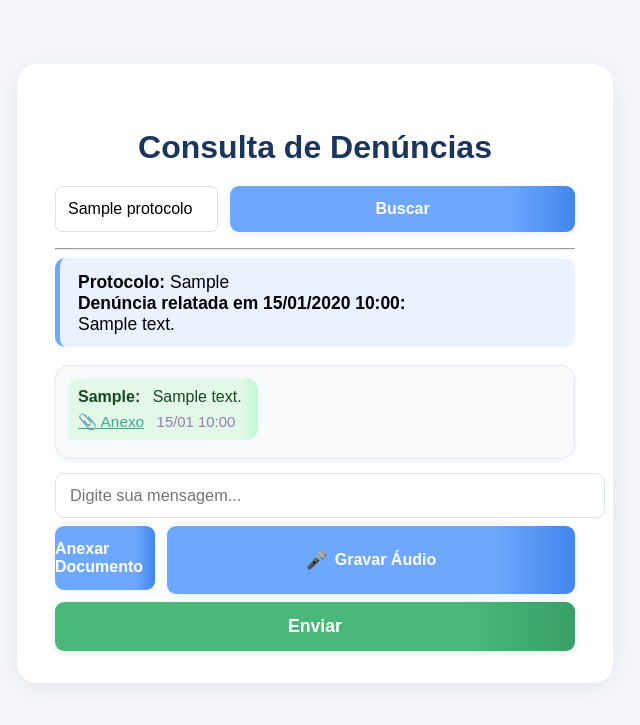
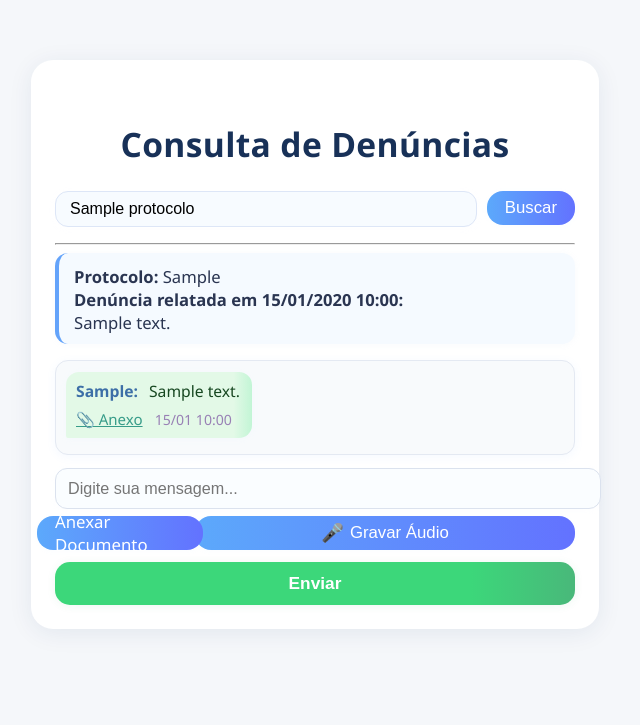
Before and after one commit to Biocamp/canal-denuncias, a Flask app: template templates/consulta.html in a window 1280 px wide. Shown: the top 725 px of the page, without its empty margins (325-965 px from the left). Run offline with Flask 3, Linux system fonts and the light colour scheme; tables that the repository leaves empty hold one stand-in row (values such as "Sample post"); the template is opened without the code that fills it: values that come from a table or form of the project are taken from there, most other values are stand-ins (such as "Sample title", 1, 10 or a date in 2020).

Commit message:
Ajuste visual na tela de consulta: layout mais clean, botões menores e barra de gravação estilo WhatsApp

```diff
--- a/templates/consulta.html
+++ b/templates/consulta.html
@@ -7,77 +7,99 @@
   <style>
     body {
       background: #f5f7fa;
-      font-family: Arial, sans-serif;
+      font-family: 'Segoe UI', Arial, sans-serif;
+      margin: 0;
+      padding: 0;
     }
     .container {
       max-width: 520px;
-      margin: 64px auto;
-      padding: 44px 38px 32px 38px;
+      margin: 60px auto;
+      padding: 38px 24px 24px 24px;
       background: #fff;
-      border-radius: 20px;
-      box-shadow: 0 4px 24px #00306118;
+      border-radius: 22px;
+      box-shadow: 0 4px 24px #00306114;
       position: relative;
     }
     h1 {
       text-align: center;
-      color: #1a355e;
+      color: #183158;
       font-weight: 700;
-      font-size: 2rem;
-      margin-bottom: 20px;
+      font-size: 2.1rem;
+      margin-bottom: 24px;
+      letter-spacing: 0.01em;
     }
     .protocolo-form {
       display: flex;
-      gap: 12px;
+      gap: 10px;
       margin-bottom: 16px;
       justify-content: center;
     }
     .protocolo-form input[type="text"] {
       flex: 1 1 auto;
-      border-radius: 7px;
-      border: 1.2px solid #dbe2ee;
-      padding: 10px 12px;
+      border-radius: 13px;
+      border: 1.3px solid #dde6f7;
+      padding: 8px 14px;
       font-size: 1rem;
       outline: none;
+      background: #f7fbff;
+      box-shadow: 0 1.5px 7px #eaf3ff10;
+      transition: border .15s;
       min-width: 0;
-      box-shadow: 0 1.5px 7px #eaf3ff18;
-      transition: border .18s;
     }
     .protocolo-form input[type="text"]:focus {
-      border-color: #6ea8fe;
+      border-color: #5ea4fd;
     }
-    .protocolo-form .btn-azul {
-      min-width: 100px;
+    .btn-clean {
+      min-width: 85px;
+      height: 34px;
+      padding: 0 18px;
+      border-radius: 16px;
+      font-size: 1.05rem;
+      font-weight: 500;
+      background: linear-gradient(90deg, #5ca9fb 0%, #6372ff 100%);
+      color: #fff;
+      border: none;
+      transition: background 0.17s, box-shadow 0.17s;
+      box-shadow: 0 1px 5px 0 #b7e1fb10;
+      cursor: pointer;
+      outline: none;
+      display: flex;
+      align-items: center;
+      justify-content: center;
     }
+    .btn-clean:active { background: #4154d4; }
     .denuncia-bloco {
-      background: #eaf2ff;
-      border-left: 5px solid #6ea8fe;
-      padding: 14px 18px 12px 18px;
-      margin-bottom: 18px;
-      border-radius: 10px;
-      font-size: 1.09rem;
-      box-shadow: 0 1px 6px #b4c8e516;
+      background: #f5faff;
+      border-left: 4px solid #63a3fa;
+      padding: 12px 15px 10px 15px;
+      margin-bottom: 16px;
+      border-radius: 13px;
+      font-size: 1.04rem;
       font-weight: 500;
+      color: #2a3551;
+      box-shadow: 0 1px 6px #b4c8e513;
     }
     .chat-container {
       background: #f8fafc;
-      border: 1.5px solid #e4e9f2;
-      border-radius: 14px;
-      max-height: 240px;
+      border: 1.3px solid #e4e9f2;
+      border-radius: 13px;
+      max-height: 235px;
       overflow-y: auto;
-      padding: 12px 12px 6px 12px;
-      margin-bottom: 14px;
-      box-shadow: 0 2px 10px #6ea8fe1a;
+      padding: 11px 10px 5px 10px;
+      margin-bottom: 13px;
+      box-shadow: 0 2px 10px #6ea8fe12;
     }
     .chat-msg {
-      margin-bottom: 12px;
-      padding: 10px 16px 9px 10px;
-      border-radius: 12px;
-      min-width: 100px;
+      margin-bottom: 11px;
+      padding: 8px 12px 8px 10px;
+      border-radius: 13px;
+      min-width: 90px;
       max-width: 90%;
       word-break: break-word;
       display: inline-block;
-      box-shadow: 0 1px 6px #d4eaff29;
+      box-shadow: 0 1px 6px #d4eaff1c;
       position: relative;
+      font-size: 0.98em;
     }
     .chat-user {
       background: linear-gradient(90deg, #e7f4fd 90%, #d3e6fb 100%);
@@ -96,34 +118,36 @@
       border-bottom-left-radius: 2px;
     }
     .chat-author {
-      font-weight: bold;
+      font-weight: 600;
       font-size: 1em;
-      margin-right: 8px;
+      margin-right: 7px;
+      color: #3d6fa7;
     }
     .chat-date {
-      font-size: 0.93em;
+      font-size: 0.90em;
       color: #86a;
       margin-left: 8px;
-      opacity: .85;
+      opacity: .82;
     }
     .chat-anexo-link {
       display: inline-block;
       margin: 7px 0 0 0;
       font-size: 0.96em;
-      color: #3fa889;
+      color: #379c89;
       text-decoration: underline;
     }
     .clearfix::after { content: ""; display: table; clear: both; }
     .chat-form input[type="text"] {
       width: 100%;
-      border-radius: 9px;
+      border-radius: 12px;
       border: 1.2px solid #dbe2ee;
-      padding: 12px 14px;
-      font-size: 1.02rem;
+      padding: 10px 12px;
+      font-size: 1.01rem;
       outline: none;
+      background: #fafdff;
       box-shadow: 0 1.5px 7px #eaf3ff1c;
-      transition: border .17s;
-      margin-bottom: 8px;
+      transition: border .15s;
+      margin-bottom: 7px;
     }
     .chat-form input[type="text"]:focus {
       border-color: #6ea8fe;
@@ -131,56 +155,76 @@
     .input-file-wrap {
       position: relative;
       flex: 1;
-      min-width: 100px;
-      max-width: 150px;
+      min-width: 80px;
+      max-width: 130px;
       display: flex;
       flex-direction: column;
       align-items: center;
     }
-    .input-file { opacity: 0; width: 100%; height: 41px; position: absolute; left: 0; top: 0; cursor: pointer; z-index: 2; }
-    .label-file.btn-azul { width:100%; }
+    .input-file { opacity: 0; width: 100%; height: 34px; position: absolute; left: 0; top: 0; cursor: pointer; z-index: 2; }
+    .label-file.btn-clean { width: 100%; }
     .filename { font-size: .93rem; color: #3770a7; margin-top: 4px; word-break: break-all; }
-    .btn-azul {
-      background: linear-gradient(90deg,#6ea8fe 80%,#4186ec 100%) !important;
-      color: #fff !important;
-      font-weight: bold !important;
-      border: none !important;
-      border-radius: 9px !important;
-      padding: 14px 0 !important;
-      font-size: 1rem !important;
-      box-shadow: 0 2px 8px #6ea8fe26 !important;
-      width: 100% !important;
-      cursor: pointer !important;
-      display: flex !important;
-      align-items: center !important;
-      justify-content: center !important;
-      margin-bottom: 0 !important;
-      min-width: 0 !important;
-    }
-    .btn-azul:hover { background: linear-gradient(90deg,#4186ec 80%,#6ea8fe 100%) !important; }
     .btn-verde {
-      width:100%; background: linear-gradient(90deg,#49b87a 80%,#38a067 100%);
-      color:#fff; font-weight:bold; font-size:1.1rem; border:none; border-radius:9px; padding:14px 0;
-      box-shadow:0 2px 8px #38a06732; transition:background .2s, box-shadow .2s; cursor:pointer;
+      width:100%; background: linear-gradient(90deg,#3cd77a 80%,#49b87a 100%);
+      color:#fff; font-weight:600; font-size:1.08rem; border:none; border-radius:15px; padding:11px 0;
+      box-shadow:0 1px 8px #38a06716; transition:background .17s, box-shadow .17s; cursor:pointer;
       display: flex; align-items: center; justify-content: center; margin-top: 8px;
+      min-height: 40px;
     }
     .btn-verde:hover { background: linear-gradient(90deg,#38a067 85%,#49b87a 100%); }
-    .btn-vermelho {
-      background: linear-gradient(90deg,#fb5656 80%,#c32525 100%) !important;
-      color: #fff !important;
-      font-weight: bold !important;
-      border: none !important;
-      border-radius: 9px !important;
-      padding: 12px 0 !important;
-      font-size: 1rem !important;
-      box-shadow: 0 2px 8px #f57b7b26 !important;
-      width: 100% !important;
-      cursor: pointer !important;
-      margin-bottom: 0 !important;
+    .btn-cancel {
+      background: linear-gradient(90deg,#fb5656 85%,#e34343 100%);
+      color: #fff;
+      font-weight: 500;
+      border: none;
+      border-radius: 14px;
+      padding: 0 13px;
+      height: 32px;
+      margin-left: 10px;
+      box-shadow: 0 1px 6px #fd757526;
+      font-size: 1.01em;
+      cursor: pointer;
+      transition: background .16s;
+      display: flex; align-items: center;
     }
+    .btn-stop {
+      background: linear-gradient(90deg,#49b87a 80%,#38a067 100%);
+      color: #fff;
+      font-weight: 500;
+      border: none;
+      border-radius: 14px;
+      padding: 0 13px;
+      height: 32px;
+      margin-left: 7px;
+      font-size: 1.01em;
+      cursor: pointer;
+      transition: background .15s;
+      display: flex; align-items: center;
+      box-shadow: 0 1px 6px #38a06716;
+    }
+    .audio-bar {
+      display: flex;
+      align-items: center;
+      gap: 11px;
+      background: #f3f8ff;
+      border-radius: 16px;
+      padding: 10px 14px;
+      margin-bottom: 10px;
+      box-shadow: 0 1px 6px 0 #b4c8e512;
+      border: 1.1px solid #dde5f1;
+      animation: fadeIn 0.23s;
+    }
+    .audio-timer {
+      font-family: monospace;
+      font-size: 1.10rem;
+      color: #4154d4;
+      margin-right: 10px;
+    }
+    @keyframes fadeIn { from { opacity: 0; } to { opacity: 1; } }
     @media (max-width: 600px) {
       .container { padding: 14px 5vw 16px 5vw; }
-      .btn-azul, .btn-verde, .btn-vermelho { font-size: 0.95rem !important; }
+      .btn-clean, .btn-verde, .btn-cancel, .btn-stop { font-size: 0.95rem !important; }
+      .protocolo-form { flex-direction: column; gap: 7px; }
     }
   </style>
 </head>
@@ -191,7 +235,7 @@
     <!-- Formulário de protocolo -->
     <form method="post" action="{{ url_for('consulta') }}" class="protocolo-form">
       <input type="text" name="protocolo" placeholder="Digite o protocolo" value="{{ protocolo or '' }}" required>
-      <button type="submit" class="btn-azul">Buscar</button>
+      <button type="submit" class="btn-clean">Buscar</button>
     </form>
 
     {% if denuncia %}
@@ -223,22 +267,22 @@
       <form id="chatForm" method="post" action="{{ url_for('chat', protocolo=denuncia.protocolo) }}" enctype="multipart/form-data" autocomplete="off" class="chat-form">
         <input type="hidden" name="protocolo" value="{{ denuncia.protocolo }}">
         <input type="text" name="mensagem" placeholder="Digite sua mensagem..." maxlength="500" autocomplete="off">
-        <div style="display: flex; gap: 12px; margin-bottom: 8px;">
+        <div style="display: flex; gap: 10px; margin-bottom: 7px;">
           <div class="input-file-wrap">
-            <label for="file-upload-user" class="label-file btn-azul">Anexar Documento</label>
+            <label for="file-upload-user" class="label-file btn-clean">Anexar Documento</label>
             <input type="file" id="file-upload-user" name="anexo" class="input-file"
               accept="image/*,audio/*,video/*,.pdf,.doc,.docx,.xls,.xlsx,.png,.jpg,.jpeg"
               onchange="showFilenameUser()">
             <div class="filename" id="filename-user"></div>
           </div>
-          <button type="button" class="btn-azul" id="btn-gravar-audio" onclick="abrirGravadorAudio()">
-            <span style="font-size:1.1em; margin-right:7px;">🎤</span> Gravar Áudio
-          </button>
+          <div id="audio-section" style="flex:2;">
+            <button type="button" class="btn-clean" id="btn-gravar-audio" onclick="abrirGravadorAudio()" style="width:100%;">
+              <span style="font-size:1.08em; margin-right:6px;">🎤</span> Gravar Áudio
+            </button>
+          </div>
         </div>
-        <div id="audio-controls-area" style="margin-bottom:10px; display:none;">
-          <audio id="audio-player" controls style="width:100%;"></audio>
-          <button type="button" class="btn-vermelho" id="btn-excluir-audio" style="margin-top:8px;">Excluir Áudio</button>
-        </div>
+        <!-- Barra de Gravação estilo WhatsApp -->
+        <div id="audio-bar" style="display:none;"></div>
         <button type="submit" class="btn-verde">Enviar</button>
       </form>
     {% endif %}
@@ -250,48 +294,88 @@
       label.textContent = input.files.length ? input.files[0].name : '';
     }
 
-    // ===== Gravação de Áudio =====
+    // ===== Gravação de Áudio estilo WhatsApp =====
     let mediaRecorder;
     let audioChunks = [];
     let audioBlob = null;
+    let gravando = false;
+    let gravaInterval = null;
+    let gravaTempo = 0;
+
+    function formatTime(sec) {
+      const m = String(Math.floor(sec/60)).padStart(2,'0');
+      const s = String(sec%60).padStart(2,'0');
+      return `${m}:${s}`;
+    }
 
     function abrirGravadorAudio() {
-      if (mediaRecorder && mediaRecorder.state === "recording") return; // Impede duplo clique
+      if (gravando) return;
       navigator.mediaDevices.getUserMedia({ audio: true })
         .then(stream => {
           mediaRecorder = new MediaRecorder(stream);
           audioChunks = [];
-          document.getElementById('audio-controls-area').style.display = 'block';
-          document.getElementById('audio-player').style.display = 'none';
-          document.getElementById('btn-excluir-audio').style.display = 'none';
-          document.getElementById('btn-gravar-audio').textContent = "Gravando...";
+          audioBlob = null;
+          gravando = true;
+          gravaTempo = 0;
+          document.getElementById('btn-gravar-audio').style.display = 'none';
+          mostrarBarraGravacao();
           mediaRecorder.ondataavailable = e => audioChunks.push(e.data);
           mediaRecorder.onstop = () => {
+            gravando = false;
             audioBlob = new Blob(audioChunks, { type: 'audio/webm' });
-            let url = URL.createObjectURL(audioBlob);
-            const player = document.getElementById('audio-player');
-            player.src = url;
-            player.style.display = 'block';
-            document.getElementById('btn-excluir-audio').style.display = 'inline-block';
-            document.getElementById('btn-gravar-audio').textContent = "Gravar Áudio";
+            mostrarAudioPlayer();
           };
           mediaRecorder.start();
-          setTimeout(() => pararGravacao(), 120000); // Limite 2 min por gravação
+          gravaInterval = setInterval(() => {
+            gravaTempo++;
+            document.getElementById('audio-timer').textContent = formatTime(gravaTempo);
+            if (gravaTempo >= 120) pararGravacao();
+          }, 1000);
         });
     }
+    function mostrarBarraGravacao() {
+      const audioBar = document.getElementById('audio-bar');
+      audioBar.innerHTML = `
+        <span id="audio-timer" class="audio-timer">00:00</span>
+        <button type="button" class="btn-cancel" onclick="cancelarGravacao()">❌ Cancelar</button>
+        <button type="button" class="btn-stop" onclick="pararGravacao()">✅ Parar</button>
+      `;
+      audioBar.style.display = 'flex';
+    }
+    function mostrarAudioPlayer() {
+      clearInterval(gravaInterval);
+      const audioBar = document.getElementById('audio-bar');
+      audioBar.innerHTML = `
+        <audio id="audio-player" controls style="width:100%; margin-right:6px; border-radius:11px; background:#fafcff;"></audio>
+        <button type="button" class="btn-cancel" onclick="removerAudio()">Excluir Áudio</button>
+      `;
+      const player = document.getElementById('audio-player');
+      player.src = URL.createObjectURL(audioBlob);
+      document.getElementById('audio-bar').style.display = 'flex';
+      document.getElementById('btn-gravar-audio').style.display = '';
+    }
     function pararGravacao() {
-      if (mediaRecorder && mediaRecorder.state === "recording") {
+      if (mediaRecorder && gravando) {
         mediaRecorder.stop();
       }
     }
-    // Botão excluir áudio
-    document.getElementById('btn-excluir-audio').onclick = function () {
+    function cancelarGravacao() {
+      if (mediaRecorder && gravando) {
+        mediaRecorder.stop();
+        audioChunks = [];
+        audioBlob = null;
+      }
+      clearInterval(gravaInterval);
+      gravando = false;
+      document.getElementById('audio-bar').style.display = 'none';
+      document.getElementById('btn-gravar-audio').style.display = '';
+    }
+    function removerAudio() {
       audioBlob = null;
       audioChunks = [];
-      document.getElementById('audio-player').src = '';
-      document.getElementById('audio-controls-area').style.display = 'none';
-    };
-    // Sobrescrever o submit para enviar áudio via FormData
+      document.getElementById('audio-bar').style.display = 'none';
+    }
+    // Envio via FormData se áudio
     document.getElementById('chatForm').onsubmit = function(e){
       if (audioBlob) {
         e.preventDefault();
```
